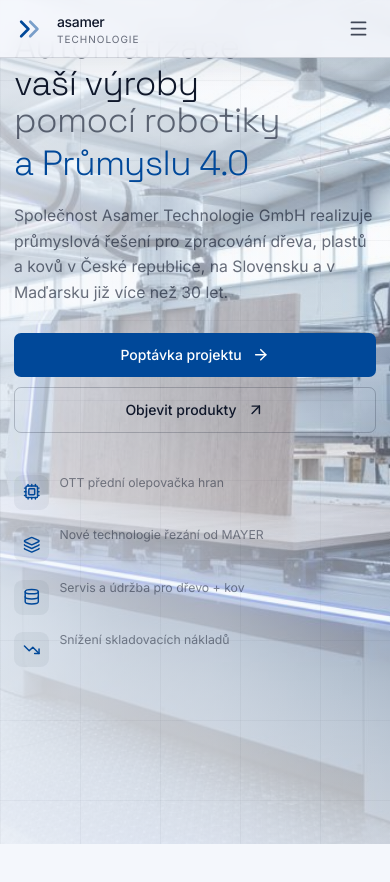
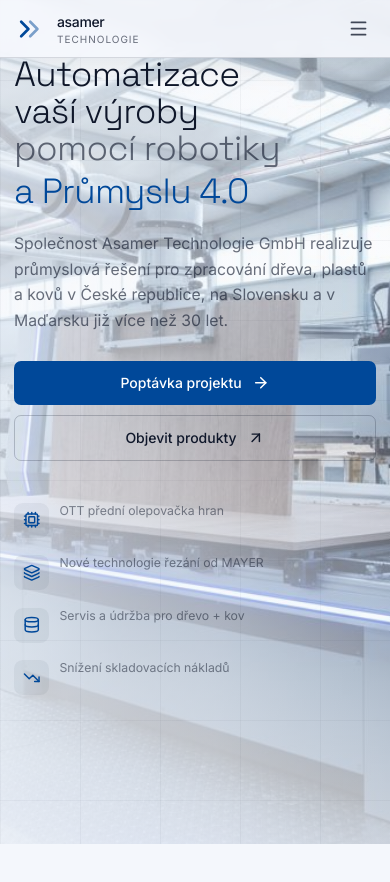
Before and after one commit to pontusmaximus/AsTech, a React (Vite) app: page / in a window 390 px wide. Shown: the top 882 px of the page. Built offline with nearby package versions, Linux system fonts and the light colour scheme.

Commit message:
Adjust home hero spacing to avoid header overlap on mobile

```diff
--- a/src/pages/Home.tsx
+++ b/src/pages/Home.tsx
@@ -222,9 +222,9 @@
 
         <div className="absolute inset-0 grid-pattern opacity-50" />
 
-        <div className="relative z-10 w-full container-wide pt-32 sm:pt-28 md:pt-32 pb-14 sm:pb-20">
+        <div className="relative z-10 w-full container-wide pt-32 sm:pt-32 md:pt-32 pb-14 sm:pb-20">
           <div className="max-w-5xl">
-            <h1 className="mt-8 sm:mt-10 md:mt-10 lg:mt-8 mb-6 sm:mb-8">
+            <h1 className="mt-16 sm:mt-14 md:mt-10 lg:mt-8 mb-6 sm:mb-8">
               <span className="hero-title-line block text-hero font-display font-light text-white">
                 {heroLines[0]}
               </span>
```
